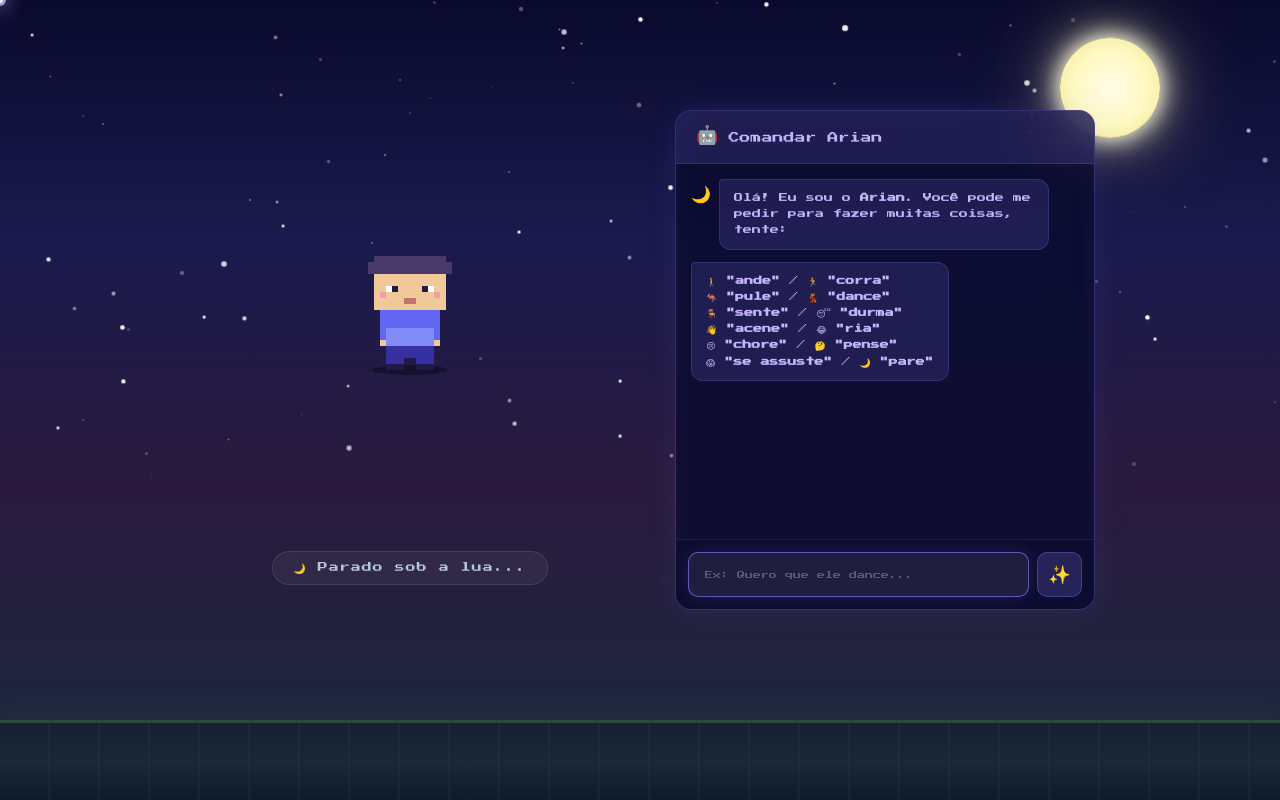
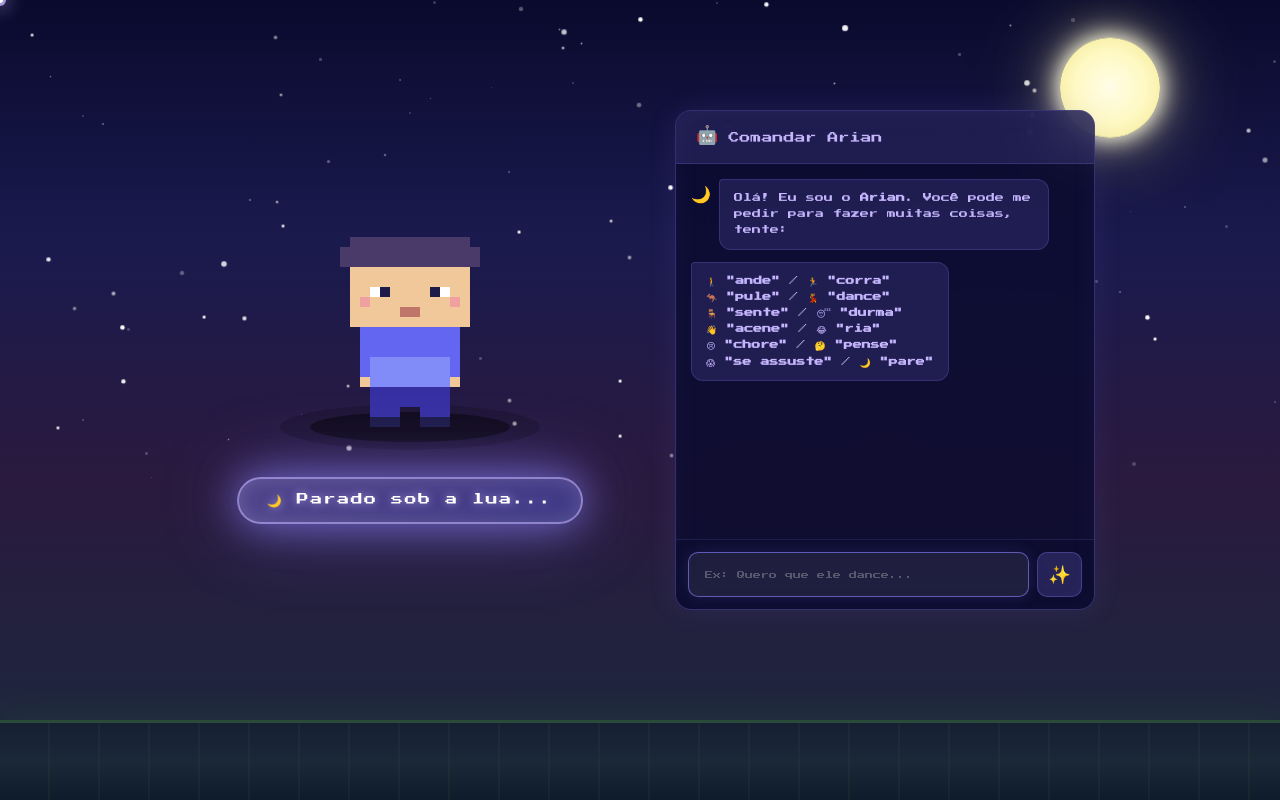
Before and after one commit to natajus9tecnologiajuridica/arian-world, a plain HTML site: page index.html in a window 1280 px wide. Drawn offline with Linux system fonts and the light colour scheme.

Commit message:
Atualização: Arian maior, sombra melhorada e barra de status destacada

```diff
--- a/character.js
+++ b/character.js
@@ -1,5 +1,5 @@
 // ============================================
-// 🤖 PERSONAGEM PIXEL ART ANIMADO - V4
+// 🤖 PERSONAGEM PIXEL ART ANIMADO - V5
 // ============================================
 
 const charCanvas = document.getElementById('characterCanvas');
@@ -8,10 +8,10 @@ const ctx = charCanvas.getContext('2d');
 // Escala do pixel - ajusta automaticamente pro tamanho da tela
 function getPixelSize() {
     const width = window.innerWidth;
-    if (width < 380) return 7;      // celular pequeno - ARIAN GRANDE!
-    if (width < 600) return 8;      // celular - ARIAN GRANDE!
+    if (width < 380) return 7;      // celular pequeno
+    if (width < 600) return 8;      // celular
     if (width < 900) return 7;      // tablet
-    return 6;                        // desktop
+    return 10;                      // desktop
 }
 
 let PIXEL = getPixelSize();
@@ -55,22 +55,40 @@ function drawPixel(x, y, color, size = PIXEL) {
     );
 }
 
-// ---- SOMBRA INTELIGENTE ----
-function drawShadowAtFeet(feetYPixel, widthScale = 1, opacity = 0.35) {
+// ---- SOMBRA INTELIGENTE E PROPORCIONAL ----
+function drawShadowAtFeet(feetYPixel, widthScale = 1, opacity = 0.45) {
     ctx.save();
-    ctx.fillStyle = `rgba(0, 0, 0, ${opacity})`;
 
     const shadowY = CENTER_Y + (feetYPixel + 1) * PIXEL - (PIXEL * 20);
 
+    // Sombra proporcional ao tamanho do personagem!
+    const shadowWidth = (PIXEL * 10) * widthScale;
+    const shadowHeight = PIXEL * 1.5;
+
+    // Camada externa (mais difusa)
     ctx.beginPath();
+    ctx.fillStyle = `rgba(0, 0, 0, ${opacity * 0.4})`;
     ctx.ellipse(
         CENTER_X,
         shadowY,
-        38 * widthScale,
-        5,
+        shadowWidth * 1.3,
+        shadowHeight * 1.5,
         0, 0, Math.PI * 2
     );
     ctx.fill();
+
+    // Camada principal (mais escura)
+    ctx.beginPath();
+    ctx.fillStyle = `rgba(0, 0, 0, ${opacity})`;
+    ctx.ellipse(
+        CENTER_X,
+        shadowY,
+        shadowWidth,
+        shadowHeight,
+        0, 0, Math.PI * 2
+    );
+    ctx.fill();
+
     ctx.restore();
 }
 
@@ -211,7 +229,7 @@ const animations = {
             const armsUp = frame >= 1 && frame <= 4;
 
             const heightFactor = Math.abs(jumpHeight) / 10;
-            drawShadowAtFeet(18, 1 - heightFactor * 0.4, 0.35 - heightFactor * 0.15);
+            drawShadowAtFeet(18, 1 - heightFactor * 0.4, 0.45 - heightFactor * 0.2);
 
             const oY = jumpHeight;
 
@@ -297,7 +315,7 @@ const animations = {
             const breathe = frame === 0 ? 0 : -1;
             const sitDown = 4;
 
-            drawShadowAtFeet(18 + sitDown + breathe, 1.4, 0.4);
+            drawShadowAtFeet(18 + sitDown + breathe, 1.4, 0.5);
 
             for (let x = 2; x <= 13; x++) drawPixel(x, 0 + sitDown + breathe, COLORS.hair);
             for (let x = 1; x <= 14; x++) drawPixel(x, 1 + sitDown + breathe, COLORS.hair);
@@ -375,7 +393,7 @@ const animations = {
             const armPose = frame;
             const bounce = [0, -2, 0, -2][frame];
 
-            drawShadowAtFeet(18, 1 + Math.abs(bounce) * 0.05, 0.35 - Math.abs(bounce) * 0.03);
+            drawShadowAtFeet(18, 1 + Math.abs(bounce) * 0.05, 0.45 - Math.abs(bounce) * 0.03);
 
             for (let x = 2; x <= 13; x++) drawPixel(x + sway, 0 + bounce, COLORS.hair);
             for (let x = 1; x <= 14; x++) drawPixel(x + sway, 1 + bounce, COLORS.hair);
@@ -578,7 +596,7 @@ const animations = {
             const bounce = [0, -2, 0, -2][frame];
             const shake = [-1, 1, -1, 1][frame];
 
-            drawShadowAtFeet(18, 1.1, 0.35);
+            drawShadowAtFeet(18, 1.1, 0.45);
 
             for (let x = 2; x <= 13; x++) drawPixel(x + shake, 0 + bounce, COLORS.hair);
             for (let x = 1; x <= 14; x++) drawPixel(x + shake, 1 + bounce, COLORS.hair);
@@ -590,7 +608,6 @@ const animations = {
                 }
             }
 
-            // Olhos fechados de tanto rir (^_^)
             drawPixel(3 + shake, 5 + bounce, COLORS.pupils);
             drawPixel(4 + shake, 4 + bounce, COLORS.pupils);
             drawPixel(5 + shake, 4 + bounce, COLORS.pupils);
@@ -601,7 +618,6 @@ const animations = {
             drawPixel(11 + shake, 4 + bounce, COLORS.pupils);
             drawPixel(12 + shake, 5 + bounce, COLORS.pupils);
 
-            // Boca aberta rindo
             for (let x = 5; x <= 10; x++) {
                 drawPixel(x + shake, 7 + bounce, COLORS.outline);
             }
@@ -609,7 +625,6 @@ const animations = {
                 drawPixel(x + shake, 8 + bounce, COLORS.mouth);
             }
 
-            // Blush forte
             drawPixel(2 + shake, 6 + bounce, COLORS.blush);
             drawPixel(3 + shake, 6 + bounce, COLORS.blush);
             drawPixel(12 + shake, 6 + bounce, COLORS.blush);
@@ -621,7 +636,6 @@ const animations = {
                 }
             }
 
-            // Braços segurando a barriga
             drawPixel(3, 10 + bounce, COLORS.shirt);
             drawPixel(3, 11 + bounce, COLORS.shirt);
             drawPixel(4, 12 + bounce, COLORS.shirt);
@@ -668,7 +682,6 @@ const animations = {
                 }
             }
 
-            // Olhos fechados/apertados
             drawPixel(3, 6 + breathe, COLORS.outline);
             drawPixel(4, 6 + breathe, COLORS.outline);
             drawPixel(5, 6 + breathe, COLORS.outline);
@@ -679,7 +692,6 @@ const animations = {
             drawPixel(11, 6 + breathe, COLORS.outline);
             drawPixel(12, 6 + breathe, COLORS.outline);
 
-            // LÁGRIMAS
             drawPixel(3, 7 + breathe + tearFall, '#60a5fa');
             drawPixel(3, 8 + breathe + tearFall, '#3b82f6');
 
@@ -694,7 +706,6 @@ const animations = {
             drawPixel(2, 7 + breathe, COLORS.blush);
             drawPixel(13, 7 + breathe, COLORS.blush);
 
-            // Boca triste
             drawPixel(6, 9 + breathe, COLORS.mouth);
             drawPixel(7, 8 + breathe, COLORS.mouth);
             drawPixel(8, 8 + breathe, COLORS.mouth);
@@ -706,7 +717,6 @@ const animations = {
                 }
             }
 
-            // Braços limpando os olhos
             drawPixel(4, 10 + breathe, COLORS.shirt);
             drawPixel(4, 11 + breathe, COLORS.shirt);
             drawPixel(5, 9 + breathe, COLORS.skin);
@@ -751,7 +761,6 @@ const animations = {
                 }
             }
 
-            // Olhos olhando pra cima
             drawPixel(4, 4 + breathe, COLORS.eyes);
             drawPixel(5, 4 + breathe, COLORS.eyes);
             drawPixel(10, 4 + breathe, COLORS.eyes);
@@ -762,7 +771,6 @@ const animations = {
             drawPixel(7, 7 + breathe, COLORS.mouth);
             drawPixel(8, 7 + breathe, COLORS.mouth);
 
-            // BOLHA DE PENSAMENTO
             drawPixel(15, 3 + breathe, '#fff');
             drawPixel(16, 2 + breathe, '#fff');
 
@@ -794,7 +802,6 @@ const animations = {
                 }
             }
 
-            // Braço direito coçando o queixo
             drawPixel(12, 9 + breathe, COLORS.shirt);
             drawPixel(13, 8 + breathe, COLORS.shirt);
             drawPixel(13, 7 + breathe, COLORS.shirt);
@@ -829,7 +836,6 @@ const animations = {
 
             drawShadowAtFeet(18 + bounce);
 
-            // Cabelo arrepiado
             for (let x = 2; x <= 13; x++) drawPixel(x + shake, 0 + bounce, COLORS.hair);
             drawPixel(3 + shake, -1 + bounce, COLORS.hair);
             drawPixel(5 + shake, -2 + bounce, COLORS.hair);
@@ -846,7 +852,6 @@ const animations = {
                 }
             }
 
-            // Olhos arregalados
             for (let x = 3; x <= 6; x++) {
                 for (let y = 4; y <= 6; y++) {
                     drawPixel(x + shake, y + bounce, COLORS.eyes);
@@ -860,7 +865,6 @@ const animations = {
             drawPixel(5 + shake, 5 + bounce, COLORS.pupils);
             drawPixel(10 + shake, 5 + bounce, COLORS.pupils);
 
-            // Boca aberta (O)
             drawPixel(7 + shake, 7 + bounce, COLORS.outline);
             drawPixel(8 + shake, 7 + bounce, COLORS.outline);
             drawPixel(7 + shake, 8 + bounce, COLORS.mouth);
@@ -872,7 +876,6 @@ const animations = {
                 }
             }
 
-            // Braços levantados
             for (let y = 5; y <= 9; y++) {
                 drawPixel(2, y + bounce, COLORS.shirt);
                 drawPixel(13, y + bounce, COLORS.shirt);
@@ -880,7 +883,6 @@ const animations = {
             drawPixel(2, 4 + bounce, COLORS.skin);
             drawPixel(13, 4 + bounce, COLORS.skin);
 
-            // Gotas de suor
             drawPixel(0, 4 + bounce, '#60a5fa');
             drawPixel(15, 5 + bounce, '#60a5fa');
 
@@ -889,7 +891,6 @@ const animations = {
                 drawPixel(x, 16 + bounce, COLORS.pants);
             }
 
-            // Pernas tremendo
             for (let x = 4; x <= 6; x++) {
                 drawPixel(x, 17 + bounce, COLORS.pants);
                 drawPixel(x, 18 + bounce, COLORS.shoes);
@@ -910,7 +911,7 @@ const animations = {
             const armOffset = [2, 0, -2, 0][frame];
             const bounce = [0, -2, 0, -2][frame];
 
-            drawShadowAtFeet(18, 0.9 - Math.abs(bounce) * 0.05, 0.35 - Math.abs(bounce) * 0.05);
+            drawShadowAtFeet(18, 0.9 - Math.abs(bounce) * 0.05, 0.45 - Math.abs(bounce) * 0.05);
 
             for (let x = 3; x <= 14; x++) drawPixel(x, 0 + bounce, COLORS.hair);
             for (let x = 2; x <= 15; x++) drawPixel(x, 1 + bounce, COLORS.hair);
--- a/style.css
+++ b/style.css
@@ -128,19 +128,43 @@ html, body {
     background: transparent;
     max-width: 100%;
     height: auto;
+    margin-bottom: -120px; /* aproxima MUITO mais do status */
 }
 
 .character-status {
-    margin-top: 15px;
-    font-size: 10px;
-    color: #b8c6db;
+    margin-top: 0;
+    font-size: 12px;
+    color: #ffffff;
     text-align: center;
-    padding: 10px 20px;
-    background: rgba(255, 255, 255, 0.05);
-    border: 1px solid rgba(255, 255, 255, 0.1);
-    border-radius: 20px;
-    backdrop-filter: blur(10px);
-    letter-spacing: 1px;
+    padding: 14px 28px;
+    background: linear-gradient(135deg, rgba(138, 130, 255, 0.4), rgba(99, 102, 241, 0.4));
+    border: 2px solid rgba(196, 181, 253, 0.6);
+    border-radius: 25px;
+    backdrop-filter: blur(15px);
+    letter-spacing: 1.5px;
+    box-shadow:
+        0 0 30px rgba(138, 130, 255, 0.5),
+        0 0 60px rgba(138, 130, 255, 0.3),
+        inset 0 0 15px rgba(255, 255, 255, 0.1);
+    text-shadow: 0 0 10px rgba(196, 181, 253, 0.8);
+    animation: statusPulse 2s ease-in-out infinite;
+    position: relative;
+    z-index: 20;
+}
+
+@keyframes statusPulse {
+    0%, 100% {
+        box-shadow:
+            0 0 30px rgba(138, 130, 255, 0.5),
+            0 0 60px rgba(138, 130, 255, 0.3),
+            inset 0 0 15px rgba(255, 255, 255, 0.1);
+    }
+    50% {
+        box-shadow:
+            0 0 40px rgba(138, 130, 255, 0.7),
+            0 0 80px rgba(138, 130, 255, 0.4),
+            inset 0 0 20px rgba(255, 255, 255, 0.15);
+    }
 }
 
 /* ---- Área do Chat ---- */
```
